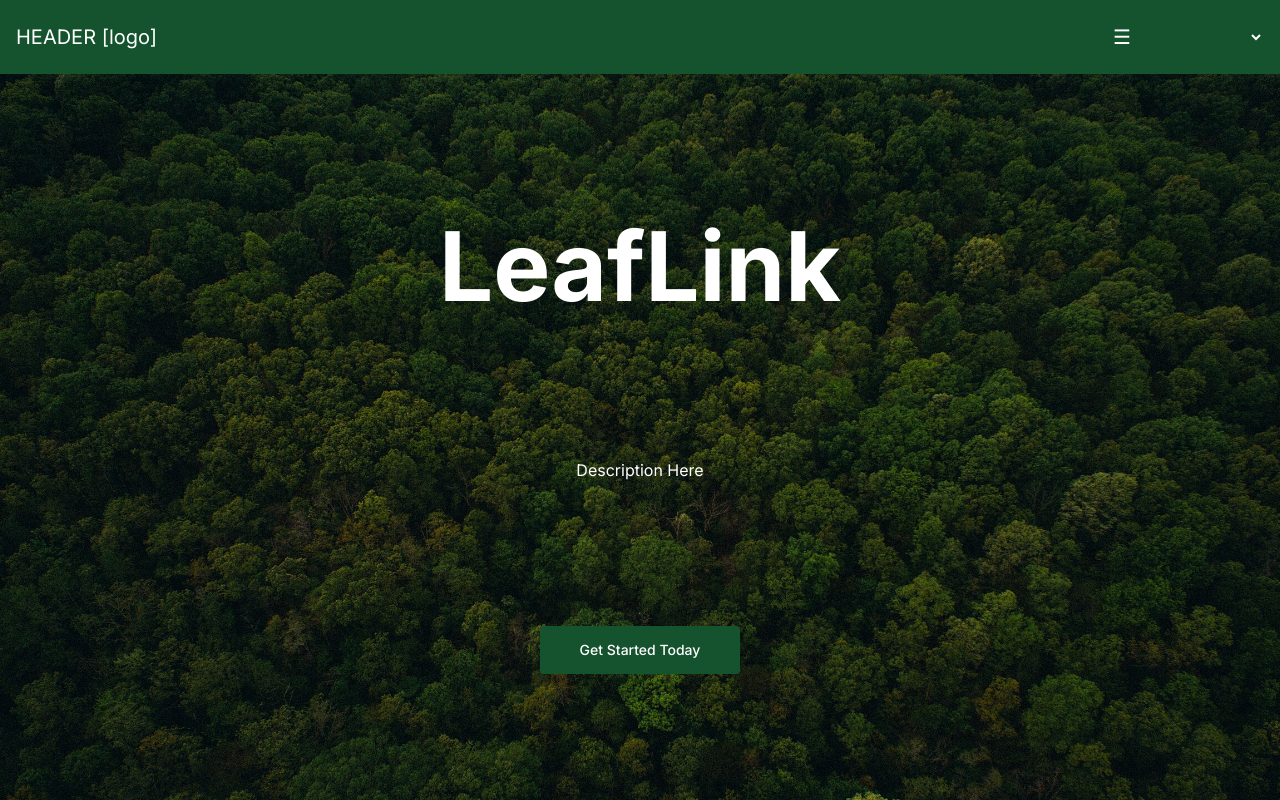
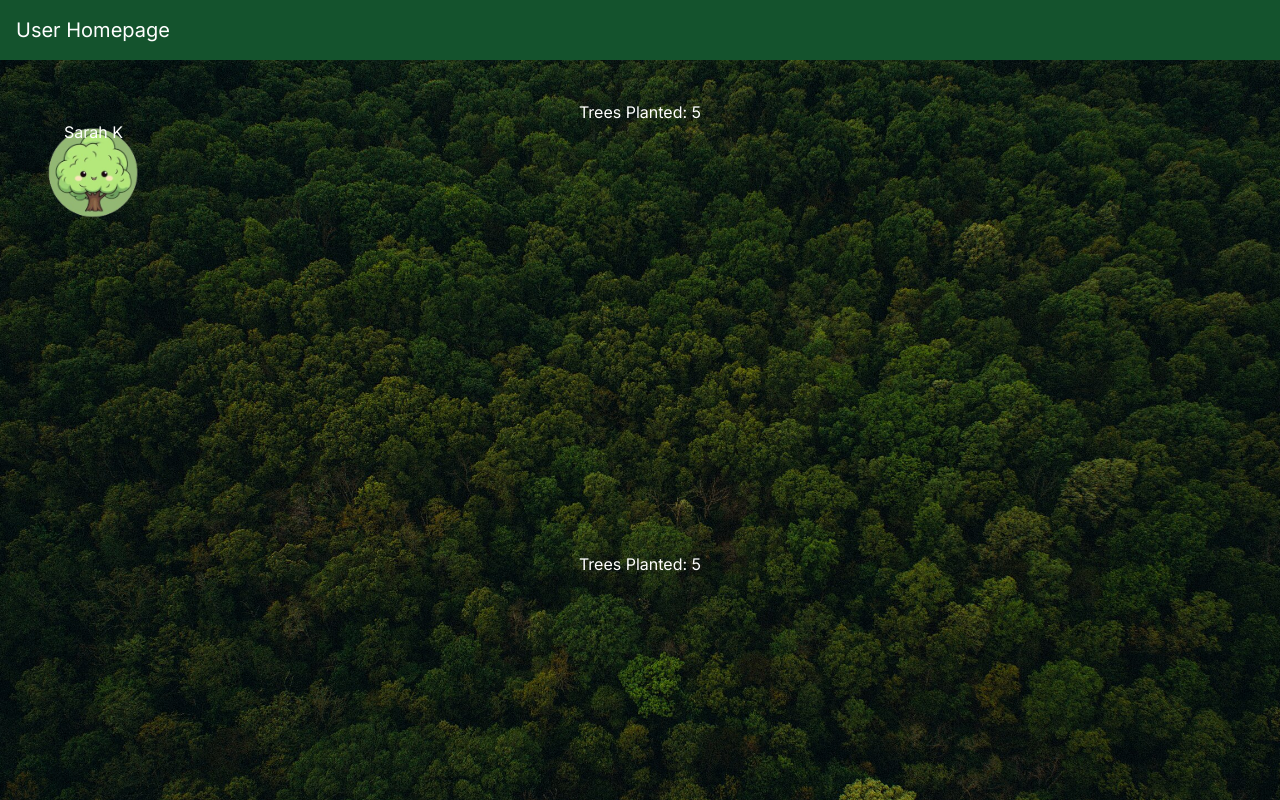
Before and after one commit to Heitan104/LeafLink, a Next.js app: page /userHomepage in a window 1280 px wide. Shown: the top 800 px of the page. Built offline with nearby package versions, Linux system fonts and the light colour scheme.

Commit message:
image added

```diff
--- a/src/app/page.tsx
+++ b/src/app/page.tsx
@@ -1,46 +1,36 @@
+'use client';
 import React from 'react';
+import { useRouter } from 'next/router';
 import Link from 'next/link';
 import { Button } from "@/components/ui/button";
 import Header from "@/components/header";
 import Footer from "@/components/footer";
 
-const Page = () => {
+
+const UserHomepage = () => {
+
+
   return (
     <>
-    {/* Header */}
-    <Header handleMenuChange={() => {}}/>
+      <Header />
       <div
-    // Background Image
         className="relative min-h-screen bg-cover bg-center"
         style={{
           backgroundImage: 'url(/background2.jpg)',
-      // backgroundSize: 'cover',
-      // backgroundPosition: 'center',
           backgroundRepeat: 'no-repeat'
         }}
       >
         <div className="flex flex-col items-center justify-center py-16 text-center">
-
-        {/* Heading */}
           <div className="mt-20">
             <h1 className="text-8xl font-bold text-white">LeafLink</h1>
           </div>
-
-        {/* space */}
           <div className="mb-20"></div>
-
-        {/* Additional Content */}
           <div className="py-16 px-4">
             <p className="text-center text-white">
-            {/* Add more content here */}
               Description Here
             </p>
           </div>
-
-        {/* space */}
           <div className="mb-20"></div>
-
-        {/* Get Started Today Button */}
           <Link href="/userHomepage">
             <Button className="bg-green-900 text-white py-6 px-10 rounded">
               Get Started Today
@@ -48,13 +38,9 @@ const Page = () => {
           </Link>
         </div>
       </div>
-
-    {/* Add Footer */}
       <Footer />
     </>
   );
-}
+};
 
-export default Page;
-
-// npm run dev
+export default UserHomepage;
--- a/src/app/userHomepage/page.tsx
+++ b/src/app/userHomepage/page.tsx
@@ -1,46 +1,70 @@
-'use client';
 import React from 'react';
-import { useRouter } from 'next/router';
 import Link from 'next/link';
+import Image from 'next/image';
+
 import { Button } from "@/components/ui/button";
 import Header from "@/components/header";
 import Footer from "@/components/footer";
 
-
-const UserHomepage = () => {
-
-
+const Page = () => {
   return (
     <>
-      <Header handleMenuChange={() => {}} />
+      {/* Header */}
+      <Header />
+
+      {/* Background */}
       <div
-        className="relative min-h-screen bg-cover bg-center"
+        className="relative h-screen bg-cover bg-center"
         style={{
           backgroundImage: 'url(/background2.jpg)',
           backgroundRepeat: 'no-repeat'
         }}
       >
-        <div className="flex flex-col items-center justify-center py-16 text-center">
-          <div className="mt-20">
-            <h1 className="text-8xl font-bold text-white">LeafLink</h1>
-          </div>
-          <div className="mb-20"></div>
-          <div className="py-16 px-4">
+        {/* Profile Picture in top left corner */}
+        <div className="absolute top-1 left-4 p-4 mt-10">
+          <Image
+            src="/profilePicture.png"
+            alt="Profile Picture"
+            className="rounded-full"
+            width={120} height={200} // Ensure the aspect ratio is correct
+          />
+        </div>
+
+        {/* User Name */}
+        <div className="absolute top-1 left-12 p-4 mt-10">
+        <p className="text-center text-white">
+              {/* Add more content here */}
+              Sarah K
+        </p>
+        </div>
+
+        {/* Additional Content */}
+        <div className="py-10 px-0">
             <p className="text-center text-white">
-              Description Here
+              {/* Add more content here */}
+              Trees Planted: 5
             </p>
           </div>
-          <div className="mb-20"></div>
-          <Link href="/userHomepage">
-            <Button className="bg-green-900 text-white py-6 px-10 rounded">
-              Get Started Today
-            </Button>
-          </Link>
+
+
+        <div className="flex flex-col items-center justify-center h-full text-center">
+          {/* Trees Planted */}
+
+          {/* Additional Content */}
+          <div className="py-10 px-4">
+            <p className="text-center text-white">
+              {/* Add more content here */}
+              Trees Planted: 5
+            </p>
+          </div>
         </div>
       </div>
+
+      {/* Add Footer */}
       <Footer />
     </>
   );
-};
+}
 
-export default UserHomepage;
+export default Page;
+// npm run dev
--- a/src/components/header.tsx
+++ b/src/components/header.tsx
@@ -1,24 +1,13 @@
 import React from 'react';
 
-
-interface HeaderProps {
-  handleMenuChange: () => void;
-}
-
-const Header = ({ handleMenuChange }: HeaderProps) => {
+const Header = () => {
   return (
     <header className="bg-green-900 text-white p-4 flex justify-between items-center">
       <div className="text-xl">
-        HEADER [logo]
+        User Homepage
       </div>
       <div className="text-xl">
-        <select onChange={handleMenuChange} className="bg-green-900 text-white p-2 rounded">
-          <option value="">☰</option>
-          <option value="/leaderboard">Leaderboard</option>
-          <option value="/start-planting">Start Planting</option>
-          <option value="/get-saplings">Get Saplings</option>
-          <option value="/rewards">Rewards</option>
-        </select>
+
       </div>
     </header>
   );
```
Also changed, not shown: public/profilePicture.png (added). Lines whose indentation alone changed are shown as unchanged.
